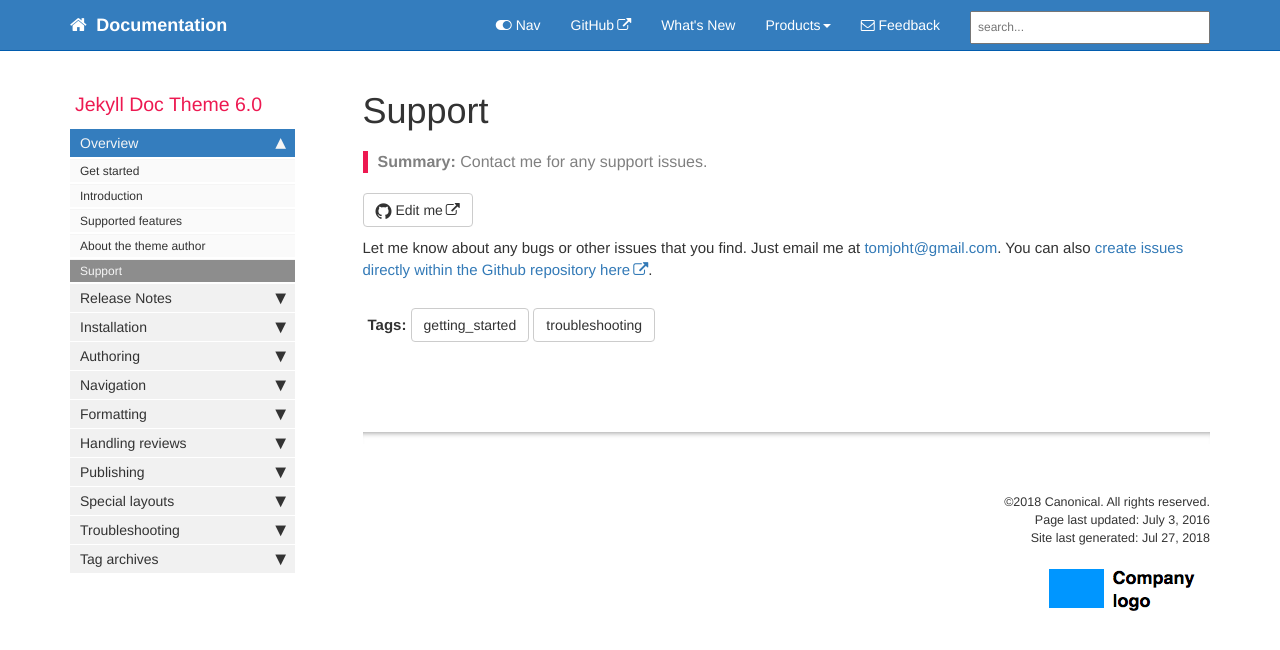
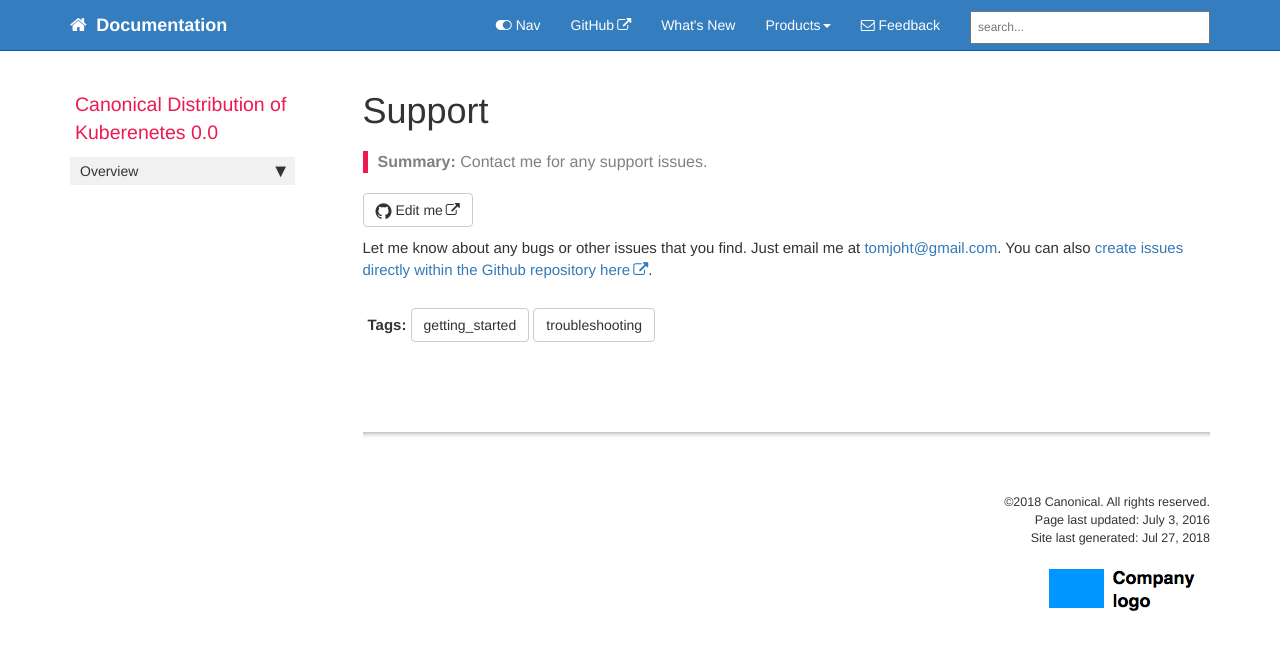
Before and after one commit to evilnick/testpage, a Jekyll site: the page built from pages/mydoc/mydoc_support.md, in a window 1280 px wide. Shown: the top 650 px of the page. Built offline with Jekyll 4.4.1, drawn with Linux system fonts in a browser that asks for light colours; nearby versions of some CDN libraries; comment, search, counter and statistics services are not loaded; part of the change alters nothing that is shown.

Commit message:
Update mydoc_sidebar.yml

```diff
--- a/_data/sidebars/mydoc_sidebar.yml
+++ b/_data/sidebars/mydoc_sidebar.yml
@@ -2,8 +2,8 @@
 
 entries:
 - title: sidebar
-  product: Jekyll Doc Theme
-  version: 6.0
+  product: Canonical Distribution of Kuberenetes
+  version: 0.0
   folders:
 
   - title:
@@ -31,265 +31,3 @@ entries:
     - title: Introduction
       url: /mydoc_introduction.html
       output: web, pdf
-
-    - title: Supported features
-      url: /mydoc_supported_features.html
-      output: web, pdf
-
-    - title: About the theme author
-      url: /mydoc_about.html
-      output: web, pdf
-
-    - title: Support
-      url: /mydoc_support.html
-      output: web, pdf
-
-  - title: Release Notes
-    output: web, pdf
-    folderitems:
-
-    - title: 6.0 Release notes
-      url: /mydoc_release_notes_60.html
-      output: web, pdf
-
-    - title: 5.0 Release notes
-      url: /mydoc_release_notes_50.html
-      output: web, pdf
-
-  - title: Installation
-    output: web, pdf
-    folderitems:
-
-    - title: About Ruby, Gems, Bundler, etc.
-      url: /mydoc_about_ruby_gems_etc.html
-      output: web, pdf
-
-    - title: Install Jekyll on Mac
-      url: /mydoc_install_jekyll_on_mac.html
-      output: web, pdf
-
-    - title: Install Jekyll on Windows
-      url: /mydoc_install_jekyll_on_windows.html
-      output: web, pdf
-
-  - title: Authoring
-    output: web, pdf
-
-    folderitems:
-    - title: Pages
-      url: /mydoc_pages.html
-      output: web, pdf
-
-    - title: Posts
-      url: /mydoc_posts.html
-      output: web, pdf
-
-    - title: Lists
-      url: /mydoc_lists.html
-      output: web, pdf
-
-    - title: Conditional logic
-      url: /mydoc_conditional_logic.html
-      output: web, pdf
-
-    - title: Content reuse
-      url: /mydoc_content_reuse.html
-      output: web, pdf
-
-    - title: Collections
-      url: /mydoc_collections.html
-      output: web, pdf
-
-    - title: WebStorm editor tips
-      url: /mydoc_webstorm_text_editor.html
-      output: web, pdf
-
-    - title: Atom editor tips
-      url: /mydoc_atom_text_editor.html
-      output: web, pdf
-
-  - title: Navigation
-    output: web, pdf
-
-    folderitems:
-    - title: Sidebar navigation
-      url: /mydoc_sidebar_navigation.html
-      output: web, pdf
-
-    - title: YAML tutorial in the context of Jekyll
-      url: /mydoc_yaml_tutorial.html
-      output: web, pdf
-
-    - title: Tags
-      url: /mydoc_tags.html
-      output: web, pdf
-
-    - title: Series
-      url: /mydoc_series.html
-      output: web, pdf
-
-  - title: Formatting
-    output: web, pdf
-
-    folderitems:
-    - title: Tooltips
-      url: /mydoc_adding_tooltips.html
-      output: web, pdf
-
-    - title: Alerts
-      url: /mydoc_alerts.html
-      output: web, pdf
-
-    - title: Icons
-      url: /mydoc_icons.html
-      output: web, pdf
-
-    - title: Images
-      url: /mydoc_images.html
-      output: web, pdf
-
-    - title: Code samples
-      url: /mydoc_code_samples.html
-      output: web, pdf
-
-    - title: Labels
-      url: /mydoc_labels.html
-      output: web, pdf
-
-    - title: Links
-      url: /mydoc_hyperlinks.html
-      output: web, pdf
-
-    - title: Navtabs
-      url: /mydoc_navtabs.html
-      output: web, pdf
-
-    - title: Tables
-      url: /mydoc_tables.html
-      output: web, pdf
-
-    - title: Syntax highlighting
-      url: /mydoc_syntax_highlighting.html
-      output: web, pdf
-
-    - title: Workflow maps
-      url: /mydoc_workflow_maps.html
-      output: web, pdf
-
-  - title: Handling reviews
-    output: web, pdf
-
-    folderitems:
-    - title: Commenting on files
-      url: /mydoc_commenting_on_files.html
-      output: web, pdf
-
-#    - title: Git collaboration
-#      url: /mydoc_git_collaboration
-#      output: web, pdf
-
-  - title: Publishing
-    output: web, pdf
-
-    folderitems:
-    - title: Build arguments
-      url: /mydoc_build_arguments.html
-      output: web, pdf
-
-    - title: Themes
-      url: /mydoc_themes.html
-      output: web, pdf
-
-    - title: Generating PDFs
-      url: /mydoc_generating_pdfs.html
-      output: web, pdf
-
-    - title: Help APIs and UI tooltips
-      url: /mydoc_help_api.html
-      output: web, pdf
-
-    - title: Search configuration
-      url: /mydoc_search_configuration.html
-      output: web, pdf
-
-    - title: iTerm profiles
-      url: /mydoc_iterm_profiles.html
-      output: web, pdf
-
-    - title: Pushing builds to server
-      url: /mydoc_push_build_to_server.html
-      output: web, pdf
-
-    - title: Publishing on Github Pages
-      url: /mydoc_publishing_github_pages.html
-      output: web, pdf
-
-  - title: Special layouts
-    output: web, pdf
-
-    folderitems:
-    - title: Knowledge-base layout
-      url: /mydoc_kb_layout.html
-      output: web, pdf
-
-    - title: Glossary layout
-      url: /mydoc_glossary.html
-      output: web, pdf
-
-    - title: FAQ layout
-      url: /mydoc_faq_layout.html
-      output: web, pdf
-
-    - title: Shuffle layout
-      url: /mydoc_shuffle.html
-      output: web, pdf
-
-  - title: Troubleshooting
-    output: web, pdf
-
-    folderitems:
-
-    - title: Troubleshooting
-      url: /mydoc_troubleshooting.html
-      output: web, pdf
-
-  - title: Tag archives
-    output: web
-    folderitems:
-
-    - title: Tag archives overview
-      url: /mydoc_tag_archives_overview.html
-      output: web
-
-      subfolders:
-      - title: Tag archive pages
-        output: web
-        subfolderitems:
-
-        - title: Formatting pages
-          url: /tag_formatting.html
-          output: web
-
-        - title: Navigation pages
-          url: /tag_navigation.html
-          output: web
-
-        - title: Content types pages
-          url: /tag_content_types.html
-          output: web
-
-        - title: Publishing pages
-          url: /tag_publishing.html
-          output: web
-
-        - title: Special layout pages
-          url: /tag_special_layouts.html
-          output: web
-
-        - title: Collaboration pages
-          url: /tag_collaboration.html
-          output: web
-
-        - title: Troubleshooting pages
-          url: /tag_troubleshooting.html
-          output: web
```
